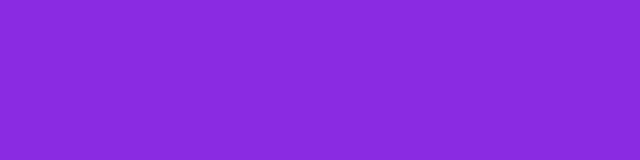
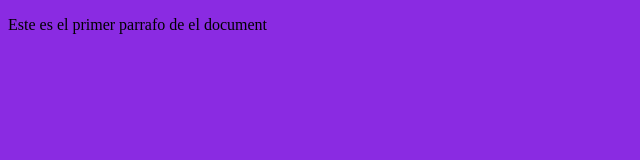
Before and after one commit to Jassir507/Proyecto_Web_Empresa_B, a plain HTML site: page Index.html in a window 1280 px wide. Shown: the whole page, without its empty margins (0-640 px from the left). Drawn offline with Linux system fonts and the light colour scheme.

Commit message:
Creando parrafo 1 desde master

```diff
--- a/Index.html
+++ b/Index.html
@@ -6,6 +6,8 @@
         <link href="css/styles.css" rel="stylesheet" type="text/css">
         <body>
 
+            <p>Este es el primer parrafo de el document</p>
+
         </body>
     </head>
 </html>
```
